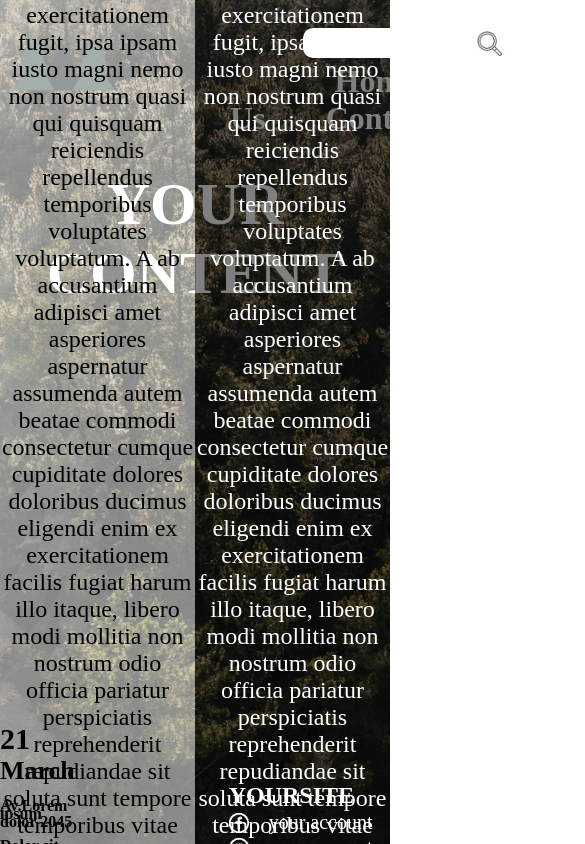
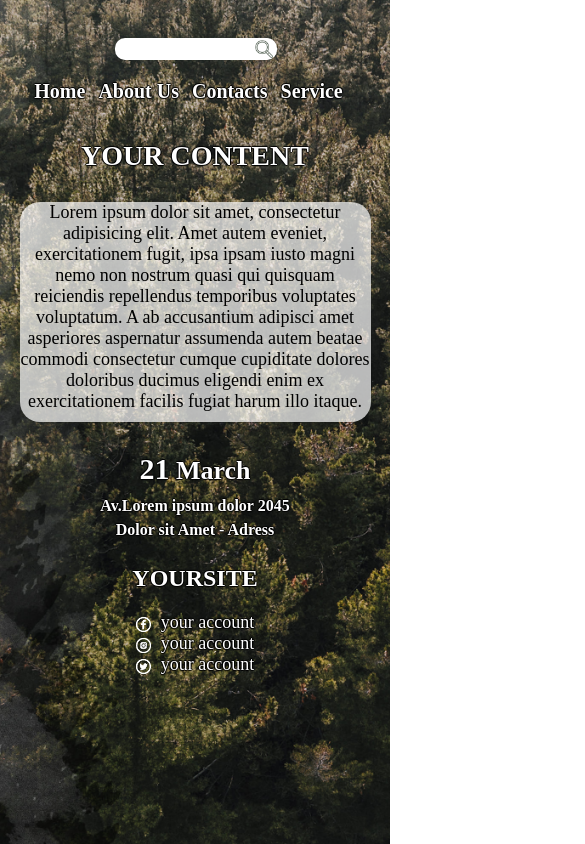
Before and after one commit to ToNi310558/Forest, a Vue app: page /about in a window 390 px wide. Shown: the top 844 px of the page, 585 px wide, since content can reach past the window. Built offline with nearby package versions, Linux system fonts and the light colour scheme.

Commit message:
all is ready!!!!!!!!!

```diff
--- a/src/App.vue
+++ b/src/App.vue
@@ -20,6 +20,10 @@
 </template>
 
 <style lang="less">
+  @shadow: 1px 0 1px #000,
+  0 1px 1px #000,
+  -1px 0 1px #000,
+    0 -1px 1px #000;
   //media for 1440px+
 #app{
     background: url(../src/assets/image/Forest.jpg) no-repeat center center fixed;
@@ -94,7 +98,7 @@
   outline: none;
 }
 //media for 1280-1440px
-@media screen and (min-width: 1280px) and (max-width: 1440px) {
+@media all and (min-width: 1280px) and (max-width: 1440px) {
   .logo {
     width: 93px;
     height: 67px;
@@ -132,7 +136,7 @@
   }
 }
   //media for 1024-1280px
-@media screen and (min-width: 1024px) and (max-width: 1279px) {
+@media all and (min-width: 1024px) and (max-width: 1279px) {
   .logo{
     width: 80px;
     height: 58px;
@@ -163,9 +167,8 @@
     top: -3px;
   }
 }
-  //еще не сделал
   //media for 800-1024px
-  @media screen and (min-width: 800px) and (max-width: 1023px){
+  @media all and (min-width: 800px) and (max-width: 1023px){
     .logo{
       width: 64px;
       height: 50px;
@@ -196,7 +199,7 @@
     }
   }
   //media for 640-800px
-  @media screen and (min-width: 640px) and (max-width: 799px){
+  @media all and (min-width: 640px) and (max-width: 799px){
     .logo{
       width: 54px;
       height: 38px;
@@ -226,47 +229,87 @@
       top: -1px;
     }
   }
-  @media screen and (min-height: 650px){
+  @media all and (max-width: 640px) {
+    .logo{
+     display: none;
+    }
+    .flex{
+      justify-content: space-between;
+      height: 60px;
+      padding-top: 40px;
+    }
+    .nav-link{
+      font-size: 20px;
+      margin: 0;
+      text-align: center;
+      margin-right: 13px;
+      text-shadow: @shadow;
+    }
+    .container{
+      text-align: center;
+    }
+    .search{
+      border-radius: 10px;
+      width: 160px;
+      height: 22px;
+      bottom: 0;
+      position: static;
+      font-size: 16px;
+      padding-left: 0;
+      margin: 0 auto 20px auto;
+      display: block;
+      text-align: center;
+    }
+    .search-btn{
+      background-size: 18px 18px;
+      width: 26px;
+      height: 22px;
+      padding: 0;
+      right: -82px;
+      top: 0;
+    }
+  }
+  @media all and (min-height: 650px){
     #app{
       height: 700px;
     }
   }
-  @media screen and (min-height: 701px) {
+  @media all and (min-height: 701px) {
     #app {
       height: 740px;
     }
   }
-  @media screen and (min-height: 741px) {
+  @media all and (min-height: 741px) {
     #app {
       height: 770px;
     }
   }
-  @media screen and (min-height: 770px){
+  @media all and (min-height: 770px){
     #app{
       height: 800px;
     }
   }
-@media screen and (min-height: 800px){
+  @media all and (min-height: 800px){
     #app{
       height: 850px;
     }
   }
-@media screen and (min-height: 850px){
+  @media all and (min-height: 850px){
     #app{
       height: 900px;
     }
   }
-@media screen and (min-height: 900px){
+  @media all and (min-height: 900px){
     #app{
       height: 950px;
     }
   }
-@media screen and (min-height: 950px) {
+  @media all and (min-height: 950px) {
     #app {
       height: 1000px;
     }
   }
-@media screen and (min-height: 1000px){
+  @media all and (min-height: 1000px){
     #app{
       height: 1050px;
     }
--- a/src/components/Footer.vue
+++ b/src/components/Footer.vue
@@ -20,7 +20,11 @@ export default {
 }
 </script>
 
-<style scoped>
+<style scoped lang="less">
+  @shadow: 1px 0 1px #000,
+  0 1px 1px #000,
+  -1px 0 1px #000,
+  0 -1px 1px #000;
   .footer{
     display: flex;
     justify-content: space-around;
@@ -74,7 +78,7 @@ export default {
   .info{
     padding-right: 80px;
   }
-  @media only screen and (min-width: 1279px) and (max-width: 1439px){
+  @media all and (min-width: 1279px) and (max-width: 1439px){
     .footer{
       padding-top: 20px;
     }
@@ -112,7 +116,7 @@ export default {
       padding-right: 40px;
     }
   }
-  @media screen and (min-width: 1024px) and (max-width: 1279px){
+  @media all and (min-width: 1024px) and (max-width: 1279px){
     .yoursite{
       font-size: 14px;
       margin-right: 8px;
@@ -147,7 +151,7 @@ export default {
       padding-right: 2px;
     }
   }
-  @media screen and (min-width: 800px) and (max-width: 1023px){
+  @media all and (min-width: 800px) and (max-width: 1023px){
     .yoursite{
       font-size: 15px;
       margin-right: 5px;
@@ -181,7 +185,7 @@ export default {
       padding-right: 20px;
     }
   }
-  @media screen and (min-width: 640px) and (max-width: 799px){
+  @media all and (min-width: 640px) and (max-width: 799px){
     .yoursite{
       font-size: 12px;
       margin-right: 4px;
@@ -215,4 +219,61 @@ export default {
       padding-right: 10px;
     }
   }
+  @media all and (max-width: 640px){
+    .footer{
+      display: block;
+
+    }
+    .yoursite{
+      text-align: center;
+      display: block;
+      font-size: 24px;
+      margin: 0 0 20px 0;
+      text-shadow: @shadow;
+
+    }
+    a{
+      padding: 0;
+      font-size: 18px;
+      text-align: center;
+      display: block;
+      margin: 0;
+      text-shadow: @shadow;
+    }
+    img{
+      width: 15px;
+      height: 15px;
+      padding-right: 10px;
+      position: relative;
+      top: 4px;
+    }
+    .hrefs{
+      padding-top: 15px;
+      padding-bottom: 80px;
+      height: 40px;
+    }
+    h3{
+      margin: 0;
+      padding: 0;
+      font-weight: bolder;
+      font-size: 26px;
+      text-shadow: @shadow;
+    }
+    span{
+      font-size: 30px;
+      text-shadow: @shadow;
+    }
+    p{
+      font-size:16px;
+      color:white;
+      font-weight: bolder;
+      line-height: 8px;
+      text-shadow: @shadow;
+    }
+    .info{
+      padding: 0;
+      text-align: center;
+      color: white;
+    }
+  }
 </style>
--- a/src/views/About.vue
+++ b/src/views/About.vue
@@ -2,23 +2,11 @@
   <div>
     <div class="about">
     <h2>Your content</h2>
-      <div class="flex">
+      <div class="flex-t">
         <p class="about-info ai-black">Lorem ipsum dolor sit amet, consectetur adipisicing elit. Amet autem eveniet, exercitationem fugit, ipsa ipsam
           iusto magni nemo non nostrum quasi qui quisquam reiciendis repellendus temporibus voluptates voluptatum. A ab
           accusantium adipisci amet asperiores aspernatur assumenda autem beatae commodi consectetur cumque cupiditate
-          dolores doloribus ducimus eligendi enim ex exercitationem facilis fugiat harum illo itaque, libero modi mollitia
-          non nostrum odio officia pariatur perspiciatis reprehenderit repudiandae sit soluta sunt tempore temporibus vitae
-          voluptas! Facere facilis iusto quo repellendus sunt. Earum molestiae repellendus vel.
-          Commodi dolores eaque facere facilis molestias placeat, quaerat saepe sint sunt voluptatibus! Eaque et ipsum odio
-          praesentium voluptates?</p>
-        <p class="about-info ai-white">Lorem ipsum dolor sit amet, consectetur adipisicing elit. Amet autem eveniet, exercitationem fugit, ipsa ipsam
-          iusto magni nemo non nostrum quasi qui quisquam reiciendis repellendus temporibus voluptates voluptatum. A ab
-          accusantium adipisci amet asperiores aspernatur assumenda autem beatae commodi consectetur cumque cupiditate
-          dolores doloribus ducimus eligendi enim ex exercitationem facilis fugiat harum illo itaque, libero modi mollitia
-          non nostrum odio officia pariatur perspiciatis reprehenderit repudiandae sit soluta sunt tempore temporibus vitae
-          voluptas! Facere facilis iusto quo repellendus sunt. Earum molestiae repellendus vel.
-          Commodi dolores eaque facere facilis molestias placeat, quaerat saepe sint sunt voluptatibus! Eaque et ipsum odio
-          praesentium voluptates?</p>
+          dolores doloribus ducimus eligendi enim ex exercitationem facilis fugiat harum illo itaque.</p>
       </div>
   </div>
     <Footer/>
@@ -33,7 +21,7 @@ export default {
 }
 </script>
 
-<style>
+<style lang="less">
   .about{
     text-align: center;
     color: white;
@@ -63,7 +51,7 @@ export default {
     background: rgba(0, 0, 0, 0.5);
     border-radius: 20px;
   }
-  @media only screen and (min-width: 1279px) and (max-width: 1439px){
+  @media all and (min-width: 1279px) and (max-width: 1439px){
     .about{
       margin-bottom: 226px;
     }
@@ -77,7 +65,7 @@ export default {
       margin-top: 200px;
     }
   }
-  @media screen and (min-width: 1024px) and (max-width: 1279px){
+  @media all and (min-width: 1024px) and (max-width: 1279px){
     .about{
       margin-bottom: 280px;
     }
@@ -91,7 +79,7 @@ export default {
       margin-top: 180px;
     }
   }
-  @media screen and (min-width: 800px) and (max-width: 1023px){
+  @media all and (min-width: 800px) and (max-width: 1023px){
     .about{
       margin-bottom: 240px;
     }
@@ -105,7 +93,7 @@ export default {
       margin-top: 160px;
     }
   }
-  @media screen and (min-width: 640px) and (max-width: 799px){
+  @media all and (min-width: 640px) and (max-width: 799px){
     .about{
       margin-bottom: 220px;
     }
@@ -119,4 +107,37 @@ export default {
       margin-top: 130px;
     }
   }
+  @media all and (max-width: 640px){
+    .about{
+      text-align: center;
+      color: white;
+      margin-bottom: 0;
+    }
+    h2{
+      text-transform: uppercase;
+      font-size: 28px;
+      margin-top: 40px;
+      margin-bottom: 30px;
+      text-shadow:  1px 0 1px #000,
+      0 1px 1px #000,
+      -1px 0 1px #000,
+        0 -1px 1px #000;
+    }
+    .about-info{
+      width: 90%;
+      font-size: 18px;
+      margin: 0 auto;
+      padding-bottom: 10px;
+    }
+    .flex-t{
+      display: block;
+      height: 100%;
+      padding-bottom: 30px;
+    }
+    .ai-black{
+      color: black;
+      background: rgba(255, 255, 255, 0.7);
+      border-radius: 20px;
+    }
+  }
 </style>
--- a/src/views/Contacts.vue
+++ b/src/views/Contacts.vue
@@ -22,28 +22,38 @@ export default {
   font-weight: bolder;
   margin: 196px 0;
 }
-@media only screen and (min-width: 1279px) and (max-width: 1439px){
+@media all and (min-width: 1279px) and (max-width: 1439px){
   .cont{
     font-size: 46px;
     margin: 198px 0;
   }
 }
-@media screen and (min-width: 1024px) and (max-width: 1279px){
+@media all and (min-width: 1024px) and (max-width: 1279px){
   .cont{
     font-size: 38px;
     margin: 188px 0;
   }
 }
-@media screen and (min-width: 800px) and (max-width: 1023px){
+@media all and (min-width: 800px) and (max-width: 1023px){
   .cont{
     font-size: 34px;
     margin: 186px 0;
   }
 }
-@media screen and (min-width: 640px) and (max-width: 799px){
+@media all and (min-width: 640px) and (max-width: 799px){
   .cont{
     font-size: 30px;
     margin: 160px 0;
   }
 }
+@media all and (max-width: 640px){
+  .cont{
+    font-size: 30px;
+    margin: 150px 0;
+    text-shadow:  1px 0 1px #000,
+    0 1px 1px #000,
+    -1px 0 1px #000,
+    0 -1px 1px #000;
+  }
+}
 </style>
--- a/src/views/Home.vue
+++ b/src/views/Home.vue
@@ -29,7 +29,11 @@ export default {
 }
 </script>
 
-<style>
+<style lang="less">
+  @shadow: 1px 0 1px #000,
+  0 1px 1px #000,
+  -1px 0 1px #000,
+    0 -1px 1px #000;
   .main-home{
     color: white;
     display: flex;
@@ -82,7 +86,7 @@ export default {
     box-shadow: 0 0 0 2px #ababab inset;
     outline: none;
   }
-  @media only screen and (min-width: 1279px) and (max-width: 1439px) {
+  @media all and (min-width: 1279px) and (max-width: 1439px) {
     .main{
       width: 560px;
       padding-right: 64px;
@@ -108,7 +112,7 @@ export default {
     }
   }
 
-  @media screen and (min-width: 1024px) and (max-width: 1279px){
+  @media all and (min-width: 1024px) and (max-width: 1279px){
     .main{
       width: 500px;
       padding-right: 54px;
@@ -133,7 +137,7 @@ export default {
       font-size: 10px;
     }
   }
-  @media screen and (min-width: 800px) and (max-width: 1023px){
+  @media all and (min-width: 800px) and (max-width: 1023px){
     .main{
       width: 430px;
       padding-right: 45px;
@@ -158,7 +162,7 @@ export default {
       font-size: 14px;
     }
   }
-  @media screen and (min-width: 640px) and (max-width: 799px){
+  @media all and (min-width: 640px) and (max-width: 799px){
     .main{
       width: 360px;
       padding-right: 20px;
@@ -183,4 +187,37 @@ export default {
       font-size: 11px;
     }
   }
+  @media all and (max-width: 640px){
+    .main-home{
+    display: block;
+      text-align: center;
+    }
+    .main{
+      text-align: center;
+      width: auto;
+      padding-right: 0;
+      margin: 0;
+    }
+    .title{
+      display: none;
+    }
+    .heading{
+      font-size: 36px;
+      margin: 0 auto;
+      text-shadow: @shadow;
+      width: 340px;
+    }
+    .lorem{
+      font-size: 16px;
+      width: 300px;
+      margin: 50px auto 10px auto;
+      text-shadow: @shadow;
+    }
+    .learnmore{
+      margin: 30px 0 60px 0 ;
+      width: 140px;
+      height: 32px;
+      font-size: 15px;
+    }
+  }
 </style>
--- a/src/views/Service.vue
+++ b/src/views/Service.vue
@@ -21,27 +21,38 @@ export default {
   font-weight: bolder;
   margin: 196px 0;
 }
-@media only screen and (min-width: 1279px) and (max-width: 1439px){
+@media all and (min-width: 1279px) and (max-width: 1439px){
   .cont{
     font-size: 46px;
     margin: 198px 0;
   }
 }
-@media screen and (min-width: 1024px) and (max-width: 1279px){
+@media all and (min-width: 1024px) and (max-width: 1279px){
   .cont{
     font-size: 38px;
     margin: 188px 0;
   }
-} @media screen and (min-width: 800px) and (max-width: 1023px){
+} @media all and (min-width: 800px) and (max-width: 1023px){
   .cont{
     font-size: 34px;
     margin: 186px 0;
   }
 }
-@media screen and (min-width: 640px) and (max-width: 799px){
+@media all and (min-width: 640px) and (max-width: 799px){
   .cont{
     font-size: 30px;
     margin: 160px 0;
   }
 }
+@media all and (max-width: 640px){
+  .cont{
+    font-size: 30px;
+    margin: 150px 0;
+    text-shadow:  1px 0 1px #000,
+    0 1px 1px #000,
+    -1px 0 1px #000,
+    0 -1px 1px #000;
+  }
+}
+
 </style>
```
Lines whose indentation alone changed are shown as unchanged.
